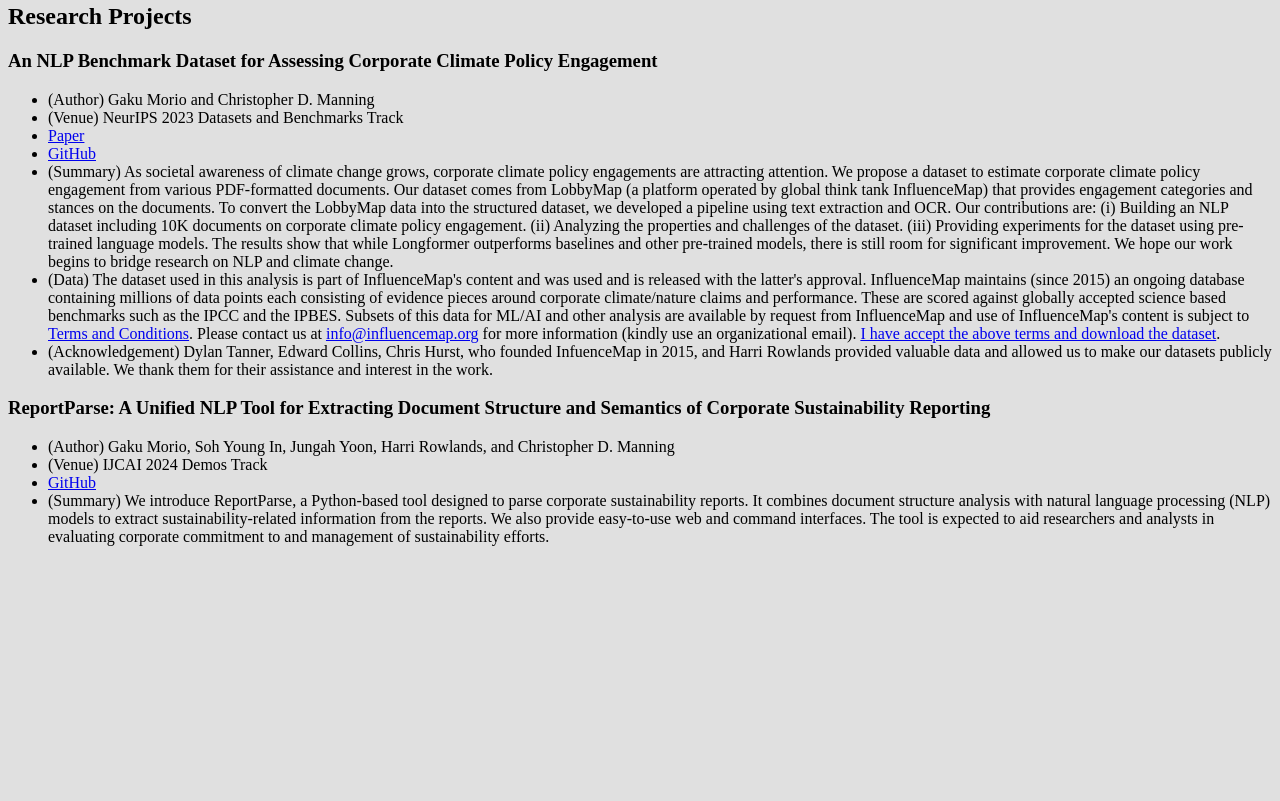
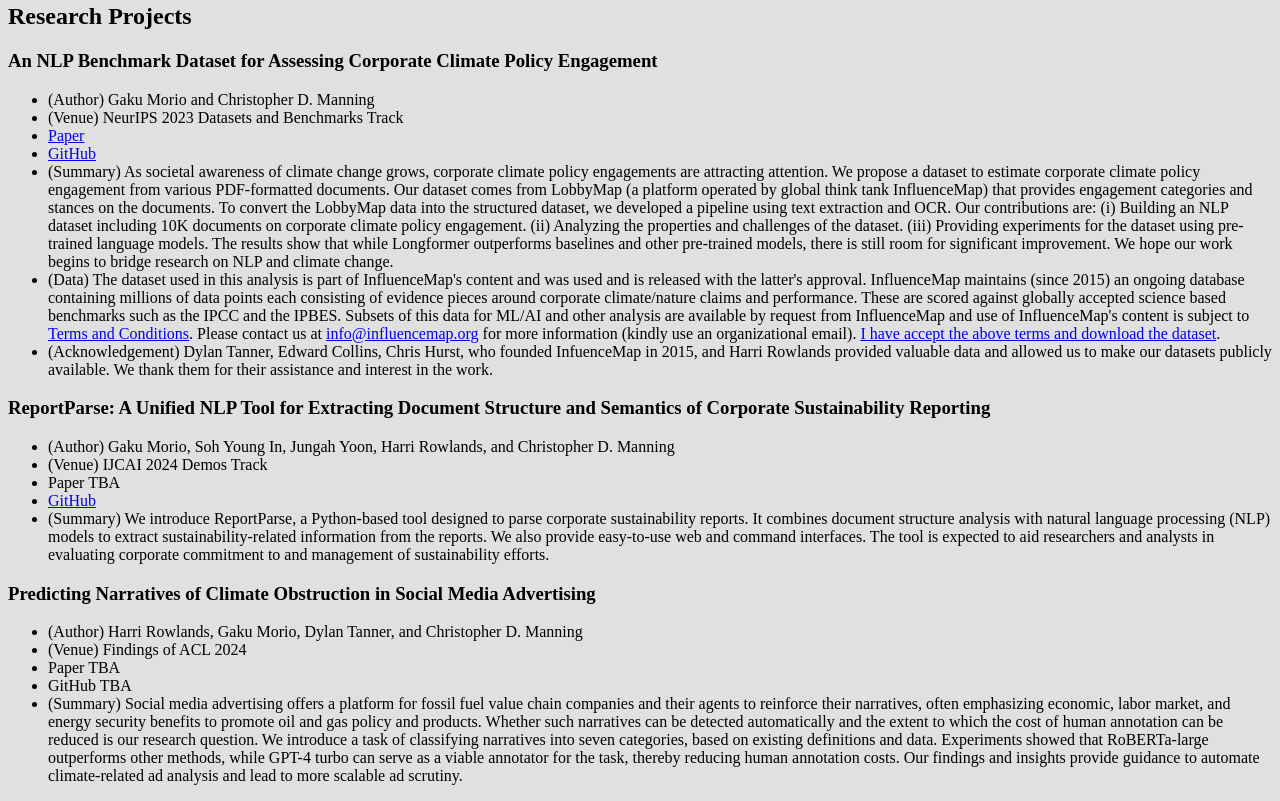
Before and after one commit to climate-nlp/climate-nlp.github.io, a plain HTML site: page index.html in a window 1280 px wide. Shown: the part 493-1294 px from the top of the page. Before the commit the page ends 1055 px from the top, so only its background shows below. Drawn offline with Linux system fonts and the light colour scheme.

Commit message:
Update index.html

```diff
--- a/index.html
+++ b/index.html
@@ -74,6 +74,7 @@
         <ul>
             <li>(Author) Gaku Morio, Soh Young In, Jungah Yoon, Harri Rowlands, and Christopher D. Manning</li>
             <li>(Venue) IJCAI 2024 Demos Track</li>
+            <li>Paper TBA</li>
             <li><a href="https://github.com/climate-nlp/reportparse">GitHub</a></li>
             <li>
                 (Summary) We introduce ReportParse, a Python-based tool designed to parse corporate sustainability reports.
@@ -82,5 +83,20 @@
                 The tool is expected to aid researchers and analysts in evaluating corporate commitment to and management of sustainability efforts.
         </ul>
 
+        <h3>
+            Predicting Narratives of Climate Obstruction in Social Media Advertising
+        </h3>
+        <ul>
+            <li>(Author) Harri Rowlands, Gaku Morio, Dylan Tanner, and Christopher D. Manning</li>
+            <li>(Venue) Findings of ACL 2024</li>
+            <li>Paper TBA</li>
+            <li>GitHub TBA</li>
+            <li>
+                (Summary) Social media advertising offers a platform for fossil fuel value chain companies and their agents to reinforce their narratives, often emphasizing economic, labor market, and energy security benefits to promote oil and gas policy and products.
+                Whether such narratives can be detected automatically and the extent to which the cost of human annotation can be reduced is our research question.
+                We introduce a task of classifying narratives into seven categories, based on existing definitions and data.
+                Experiments showed that RoBERTa-large outperforms other methods, while GPT-4 turbo can serve as a viable annotator for the task, thereby reducing human annotation costs. Our findings and insights provide guidance to automate climate-related ad analysis and lead to more scalable ad scrutiny.
+            </ul>
+
     </body>
 </html>
```
